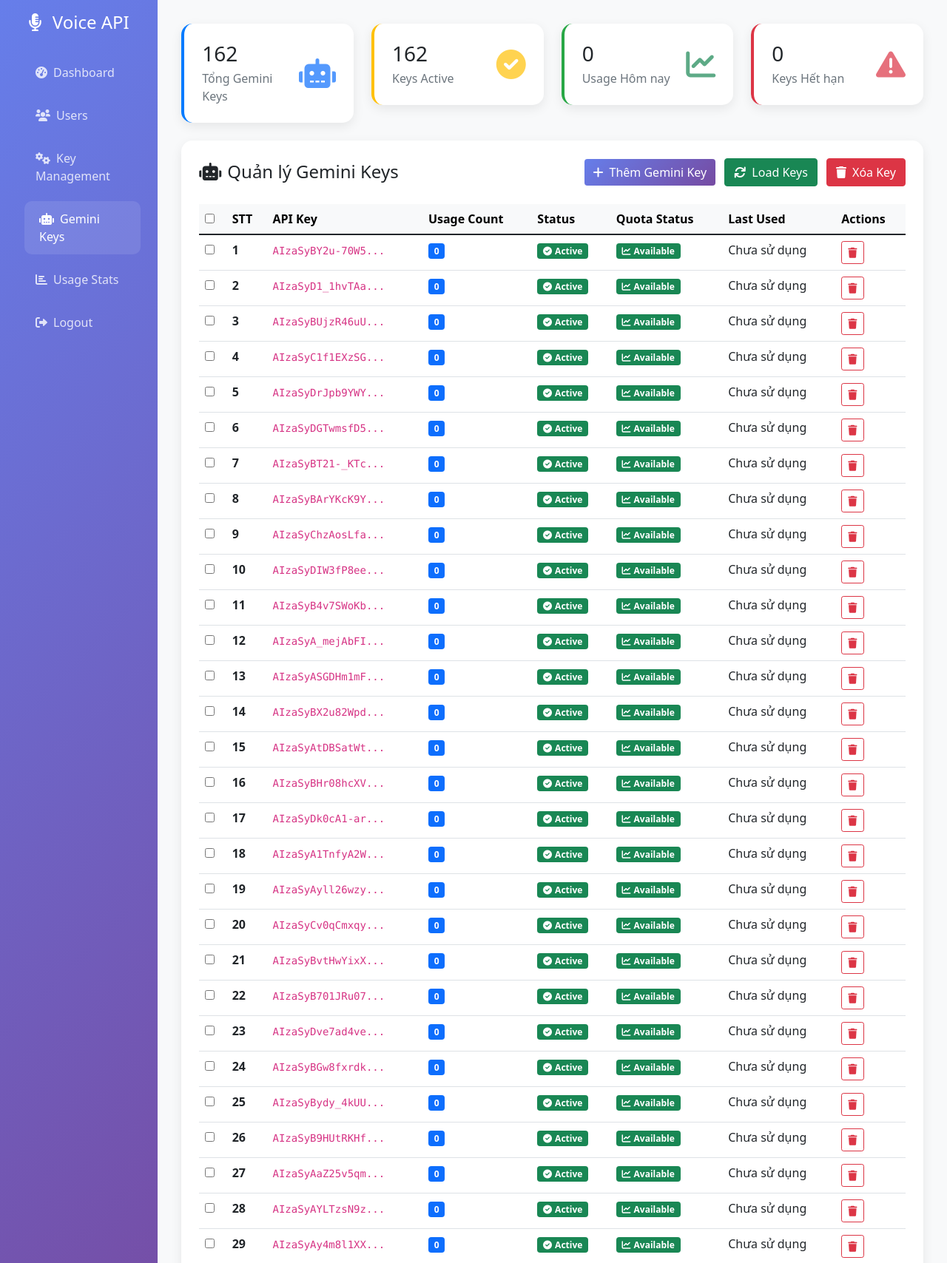
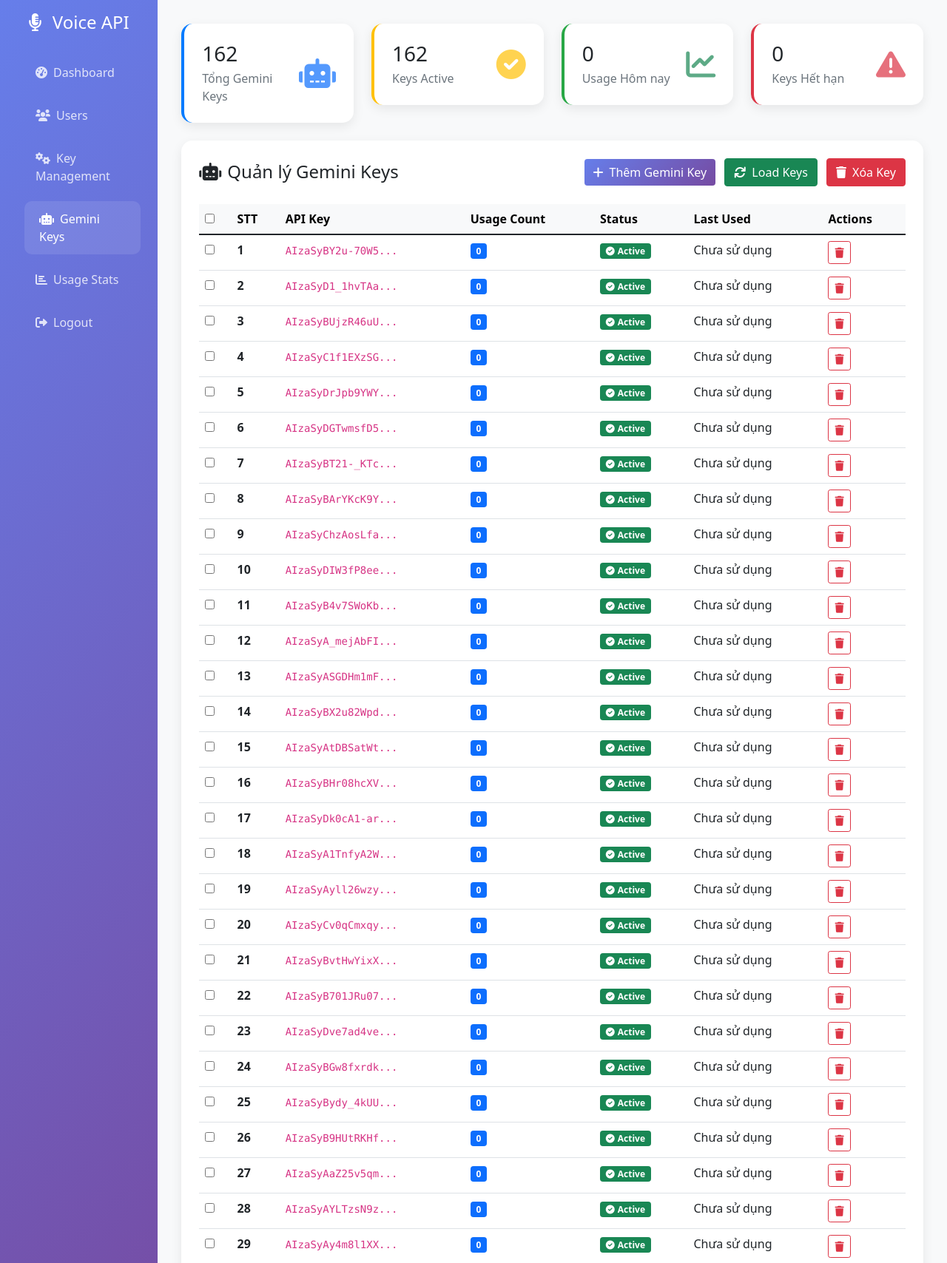
Before and after one commit to QuocHuy03/TextToVoiceGemini, a Flask app: page /admin/gemini-keys in a window 1280 px wide. Shown: the top 1708 px of the page at 74% size. Run offline with Flask 3, Linux system fonts and the light colour scheme; a user stored in the database is signed in; data comes from the database, SQL or seed files in the repository; both versions use the stored data as it was after the commit.

Commit message:
fix update

```diff
--- a/backend/api_server.py
+++ b/backend/api_server.py
@@ -171,7 +171,7 @@
         # Update the key to be disabled temporarily
         cursor.execute('''
             UPDATE gemini_keys
-            SET is_active = 0, last_quota_exceeded = CURRENT_TIMESTAMP
+            SET is_active = 0
             WHERE api_key = ?
         ''', (api_key,))
 
@@ -192,9 +192,8 @@
         # Reset keys that were disabled due to quota exceeded yesterday
         cursor.execute('''
             UPDATE gemini_keys
-            SET is_active = 1, last_quota_exceeded = NULL
-            WHERE is_active = 0 AND last_quota_exceeded IS NOT NULL
-            AND DATE(last_quota_exceeded) < DATE('now')
+            SET is_active = 1
+            WHERE is_active = 0
         ''')
 
         affected_rows = cursor.rowcount
@@ -606,7 +605,7 @@
     cursor = conn.cursor()
 
     cursor.execute('''
-        SELECT id, api_key, is_active, last_used, usage_count, last_quota_exceeded, created_at
+        SELECT id, api_key, is_active, last_used, usage_count, created_at
         FROM gemini_keys ORDER BY created_at DESC
     ''')
 
@@ -621,8 +620,7 @@
             'is_active': key[2],
             'last_used': key[3],
             'usage_count': key[4],
-            'last_quota_exceeded': key[5],
-            'created_at': key[6]
+            'created_at': key[5]
         })
 
     return jsonify({'success': True, 'keys': result})
--- a/backend/database.py
+++ b/backend/database.py
@@ -100,7 +100,6 @@
                 daily_limit INTEGER DEFAULT 1000,
                 monthly_limit INTEGER DEFAULT 30000,
                 last_used TIMESTAMP,
-                last_quota_exceeded TIMESTAMP,
                 usage_count INTEGER DEFAULT 0,
                 created_at TIMESTAMP DEFAULT CURRENT_TIMESTAMP
             )
@@ -307,10 +306,6 @@
             # Check gemini_keys table
             cursor.execute("PRAGMA table_info(gemini_keys)")
             gemini_columns = [column[1] for column in cursor.fetchall()]
-
-            if 'last_quota_exceeded' not in gemini_columns:
-                cursor.execute('ALTER TABLE gemini_keys ADD COLUMN last_quota_exceeded TIMESTAMP')
-                print("Added last_quota_exceeded column to gemini_keys table")
 
             conn.commit()
         except Exception as e:
--- a/backend/templates/gemini_keys_management.html
+++ b/backend/templates/gemini_keys_management.html
@@ -189,14 +189,13 @@
                                     <th>API Key</th>
                                     <th>Usage Count</th>
                                     <th>Status</th>
-                                    <th>Quota Status</th>
                                     <th>Last Used</th>
                                     <th>Actions</th>
                                 </tr>
                             </thead>
                             <tbody id="geminiKeysTableBody">
                                 <tr id="loadingGeminiRow">
-                                    <td colspan="8" class="text-center py-4">
+                                    <td colspan="7" class="text-center py-4">
                                         <div class="spinner-border text-primary" role="status">
                                             <span class="visually-hidden">Loading...</span>
                                         </div>
@@ -319,7 +318,6 @@
                             isActive: key.is_active,
                             usageCount: key.usage_count || 0,
                             lastUsed: key.last_used,
-                            lastQuotaExceeded: key.last_quota_exceeded,
                             createdAt: key.created_at
                         }));
 
@@ -492,26 +490,6 @@
         function createGeminiKeyRow(key, index) {
             const row = document.createElement('tr');
 
-            // Determine quota status
-            let quotaStatus = '';
-            let quotaBadgeClass = 'bg-success';
-            if (key.lastQuotaExceeded) {
-                const quotaDate = new Date(key.lastQuotaExceeded);
-                const today = new Date();
-                const isToday = quotaDate.toDateString() === today.toDateString();
-
-                if (isToday) {
-                    quotaStatus = 'Quota Exceeded Today';
-                    quotaBadgeClass = 'bg-danger';
-                } else {
-                    quotaStatus = 'Available';
-                    quotaBadgeClass = 'bg-success';
-                }
-            } else {
-                quotaStatus = 'Available';
-                quotaBadgeClass = 'bg-success';
-            }
-
             row.innerHTML = `
                 <td>
                     <input type="checkbox" class="gemini-key-checkbox" value="${key.id}">
@@ -522,11 +500,6 @@
                 <td>
                     <span class="badge ${key.isActive ? 'bg-success' : 'bg-danger'}">
                         <i class="fas fa-check-circle me-1"></i>${key.isActive ? 'Active' : 'Inactive'}
-                    </span>
-                </td>
-                <td>
-                    <span class="badge ${quotaBadgeClass}">
-                        <i class="fas fa-chart-line me-1"></i>${quotaStatus}
                     </span>
                 </td>
                 <td>${key.lastUsed ? formatDate(key.lastUsed) : 'Chưa sử dụng'}</td>
```
Also changed, not shown: backend/voice_api.db.
